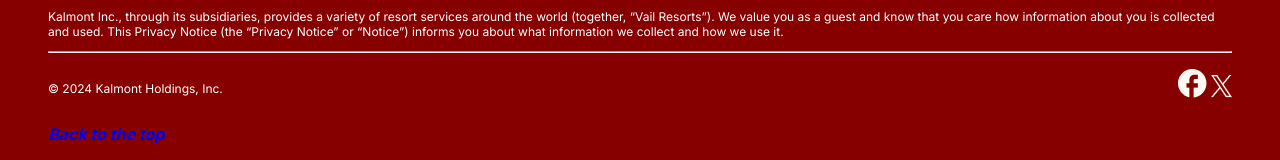
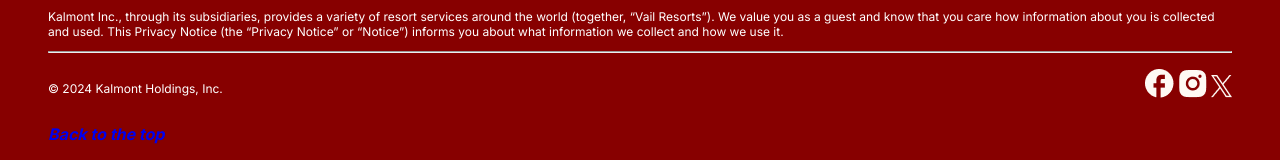
Before and after one commit to AntonellaSL/AntonellaSL-Kalmont-Avalanche-and-Hypothermia, a plain HTML site: page trail-map.html in a window 1280 px wide. Shown: the part 2011-2171 px from the top of the page. Drawn offline with Linux system fonts and the light colour scheme.

Commit message:
Update trail-map.html

```diff
--- a/trail-map.html
+++ b/trail-map.html
@@ -71,9 +71,9 @@
 
 			<div class="social-media-logos">
 				<a href="https://www.facebook.com/avalanchecanada/"><img src="img/facebook.png" alt="Facebook Logo" width="29" height="29"/></a>
-				<a href="https://www.instagram.com/avalanchecanada/"><imgs rc="img/instagram.png"alt="Instagram Logo" width="28"height="28"/></a>
+				<a href="https://www.instagram.com/avalanchecanada/"><img src="img/instagram.png" alt="Instagram Logo" width="28"height="28"/></a>
 				<a href="https://twitter.com/avalancheca"><img src="img/x.png" alt="X Logo" width="21" height="23"/></a>
-			</div>
+			  </div>
 		</div>
 		<a href="#top">Back to the top </a>
 	</footer>  <!-- end of #footer -->
```
